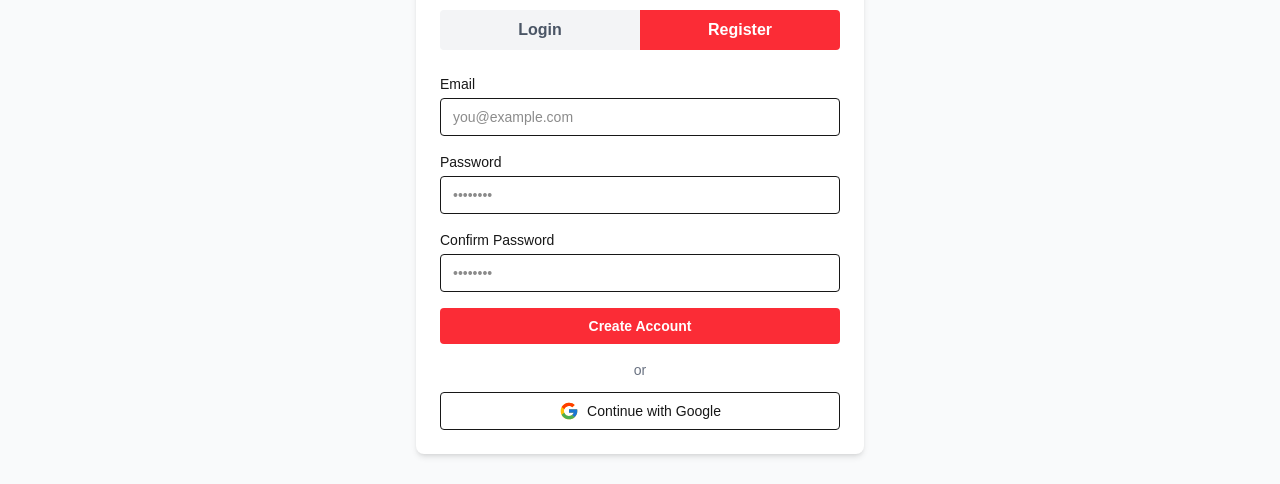
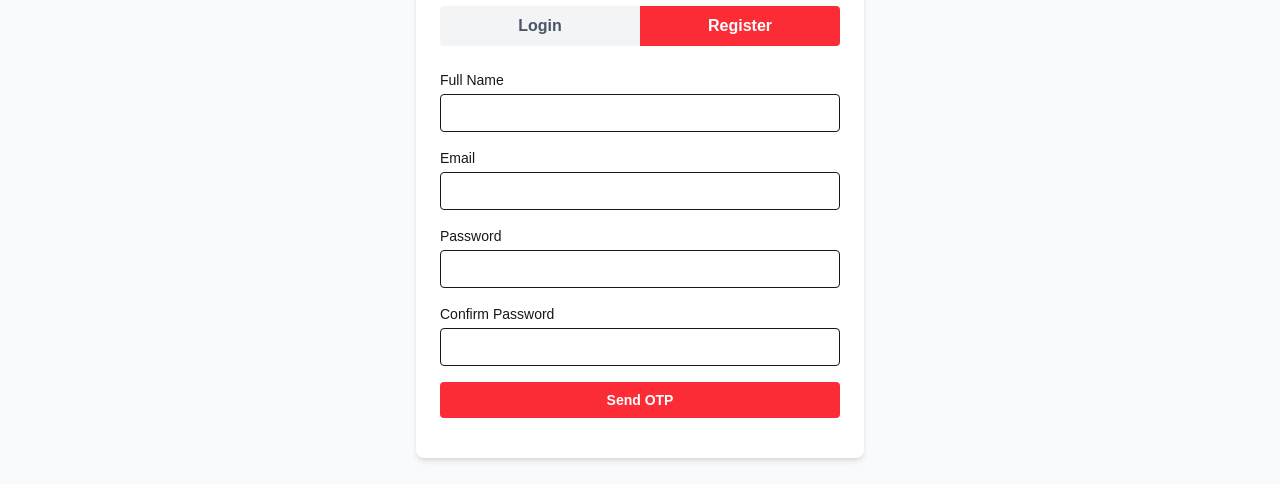
Before and after one commit to bibek-beebayk/cosmetic_f, a Next.js app: page /login in a window 1280 px wide. Both pictures are taken after a click on the button "Register". Shown: the part 301-785 px from the top of the page. Built offline with nearby package versions, Linux system fonts and the light colour scheme; no server answers.

Commit message:
feat: email registration flow

```diff
--- a/app/login/page.tsx
+++ b/app/login/page.tsx
@@ -3,31 +3,64 @@
 import { useAuth } from '@/context/AuthContext'
 import { Suspense, useState } from 'react'
 import { FcGoogle } from 'react-icons/fc'
+import { apiCall } from '@/lib/axios'
+import toast from 'react-hot-toast'
+import { useRouter } from 'next/navigation'
 
 export default function AuthPage() {
   const [mode, setMode] = useState<'login' | 'register'>('login')
   const { login } = useAuth()
+  const router = useRouter()
 
+  const [step, setStep] = useState<'form' | 'verify'>('form')
   const [email, setEmail] = useState('')
   const [password, setPassword] = useState('')
   const [confirmPassword, setConfirmPassword] = useState('')
+  const [fullName, setFullName] = useState('')
+  const [otp, setOtp] = useState('')
 
   const handleGoogleLogin = () => {
-    // Integrate Google Auth logic here
     alert('Google login triggered')
   }
 
   const handleLogin = async () => {
-    const credentials = {
-      email: email, // Replace with actual username input
-      password: password, // Replace with actual password input
+    const credentials = { email, password }
+    try {
+      await login(credentials)
+      // alert('Login successful')
+      toast.success("Logged in successfully")
+      router.push("/")
     }
+    // eslint-disable-next-line @typescript-eslint/no-explicit-any
+    catch (error: any) {
+      toast.error(error.data.detail)
+    }
+  }
+
+  const handleRegisterRequest = async () => {
+    if (password !== confirmPassword) return toast.error("Passwords don't match")
     try {
-      await login(credentials) // Replace 'google' with actual ref if needed
-      alert('Login successful')
-    } catch (error) {
-      console.error('Login failed:', error)
-      alert('Login failed. Please try again.')
+      await apiCall('post', '/auth/register/', { email, password, full_name: fullName })
+      setStep('verify')
+      toast.success("OTP sent to email")
+    }
+    // eslint-disable-next-line @typescript-eslint/no-explicit-any
+    catch (e: any) {
+      console.log(e)
+      toast.error('Failed to send OTP')
+    }
+  }
+
+  const handleConfirmRegistration = async () => {
+    try {
+      await apiCall('post', '/auth/confirm-registration/', { email, password, otp, full_name: fullName })
+      toast.success('Account created. Please login.')
+      setMode('login')
+      setStep('form')
+    // eslint-disable-next-line @typescript-eslint/no-explicit-any
+    } catch (e: any) {
+      console.log(e)
+      toast.error('Invalid OTP')
     }
   }
 
@@ -37,78 +70,89 @@ export default function AuthPage() {
         <div className="w-full max-w-md bg-white shadow-md rounded-lg p-6">
           <div className="flex justify-between mb-6">
             <button
-              className={`w-1/2 py-2 font-semibold rounded-l ${mode === 'login' ? 'bg-red-500 text-white' : 'bg-gray-100 text-gray-600'
-                }`}
-              onClick={() => setMode('login')}
+              className={`w-1/2 py-2 font-semibold rounded-l ${mode === 'login' ? 'bg-red-500 text-white' : 'bg-gray-100 text-gray-600'}`}
+              onClick={() => {
+                setMode('login')
+                setStep('form')
+              }}
             >
               Login
             </button>
             <button
-              className={`w-1/2 py-2 font-semibold rounded-r ${mode === 'register' ? 'bg-red-500 text-white' : 'bg-gray-100 text-gray-600'
-                }`}
-              onClick={() => setMode('register')}
+              className={`w-1/2 py-2 font-semibold rounded-r ${mode === 'register' ? 'bg-red-500 text-white' : 'bg-gray-100 text-gray-600'}`}
+              onClick={() => {
+                setMode('register')
+                setStep('form')
+              }}
             >
               Register
             </button>
           </div>
 
           <div>
+            {mode === 'register' && step === 'form' && (
+              <>
+                <div className="mb-4">
+                  <label className="block text-sm font-medium mb-1">Full Name</label>
+                  <input type="text" className="w-full border rounded px-3 py-2 text-sm" value={fullName} onChange={(e) => setFullName(e.target.value)} />
+                </div>
+              </>
+            )}
+
+            {(mode === 'login' || (mode === 'register' && step === 'form')) && (
+              <>
                 <div className="mb-4">
                   <label className="block text-sm font-medium mb-1">Email</label>
-              <input
-                type="email"
-                required
-                className="w-full border rounded px-3 py-2 text-sm focus:outline-none focus:ring-1 focus:ring-red-500"
-                placeholder="you@example.com"
-                value={email}
-                onChange={(e) => setEmail(e.target.value)}
-              />
+                  <input type="email" className="w-full border rounded px-3 py-2 text-sm" value={email} onChange={(e) => setEmail(e.target.value)} />
                 </div>
 
                 <div className="mb-4">
                   <label className="block text-sm font-medium mb-1">Password</label>
-              <input
-                type="password"
-                required
-                className="w-full border rounded px-3 py-2 text-sm focus:outline-none focus:ring-1 focus:ring-red-500"
-                placeholder="••••••••"
-                value={password}
-                onChange={(e) => setPassword(e.target.value)}
-              />
+                  <input type="password" className="w-full border rounded px-3 py-2 text-sm" value={password} onChange={(e) => setPassword(e.target.value)} />
+                </div>
+              </>
+            )}
+
+            {mode === 'register' && step === 'form' && (
+              <>
+                <div className="mb-4">
+                  <label className="block text-sm font-medium mb-1">Confirm Password</label>
+                  <input type="password" className="w-full border rounded px-3 py-2 text-sm" value={confirmPassword} onChange={(e) => setConfirmPassword(e.target.value)} />
                 </div>
 
-            {mode === 'register' && (
-              <div className="mb-4">
-                <label className="block text-sm font-medium mb-1">Confirm Password</label>
-                <input
-                  type="password"
-                  required
-                  className="w-full border rounded px-3 py-2 text-sm focus:outline-none focus:ring-1 focus:ring-red-500"
-                  placeholder="••••••••"
-                  value={confirmPassword}
-                  onChange={(e) => setConfirmPassword(e.target.value)}
-                />
-              </div>
+                <button className="w-full bg-red-500 hover:bg-pink-600 text-white text-sm font-semibold py-2 rounded mb-4" onClick={handleRegisterRequest}>
+                  Send OTP
+                </button>
+              </>
             )}
 
-            <button
-              type="submit"
-              className="w-full bg-red-500 hover:bg-pink-600 text-white text-sm font-semibold py-2 rounded mb-4"
-              onClick={handleLogin}
-            >
-              {mode === 'login' ? 'Login' : 'Create Account'}
+            {mode === 'register' && step === 'verify' && (
+              <>
+                <div className="mb-4">
+                  <label className="block text-sm font-medium mb-1">Enter OTP</label>
+                  <input type="text" className="w-full border rounded px-3 py-2 text-sm" value={otp} onChange={(e) => setOtp(e.target.value)} />
+                </div>
+
+                <button className="w-full bg-red-500 hover:bg-pink-600 text-white text-sm font-semibold py-2 rounded mb-4" onClick={handleConfirmRegistration}>
+                  Confirm Account
+                </button>
+              </>
+            )}
+
+            {mode === 'login' && (
+              <>
+                <button className="w-full bg-red-500 hover:bg-pink-600 text-white text-sm font-semibold py-2 rounded mb-4" onClick={handleLogin}>
+                  Login
                 </button>
 
                 <div className="text-center text-gray-500 text-sm mb-3">or</div>
 
-            <button
-              type="button"
-              onClick={handleGoogleLogin}
-              className="w-full flex items-center justify-center gap-2 border py-2 rounded hover:bg-gray-100 transition text-sm"
-            >
+                <button onClick={handleGoogleLogin} className="w-full flex items-center justify-center gap-2 border py-2 rounded hover:bg-gray-100 transition text-sm">
                   <FcGoogle className="text-xl" />
                   Continue with Google
                 </button>
+              </>
+            )}
           </div>
         </div>
       </div>
```
Lines whose indentation alone changed are shown as unchanged.
